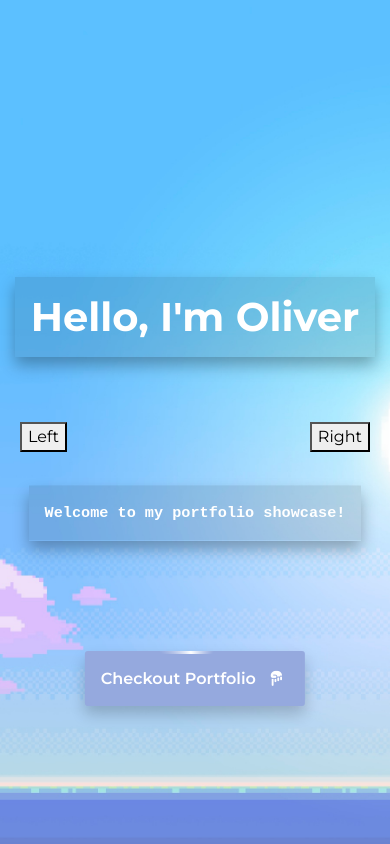
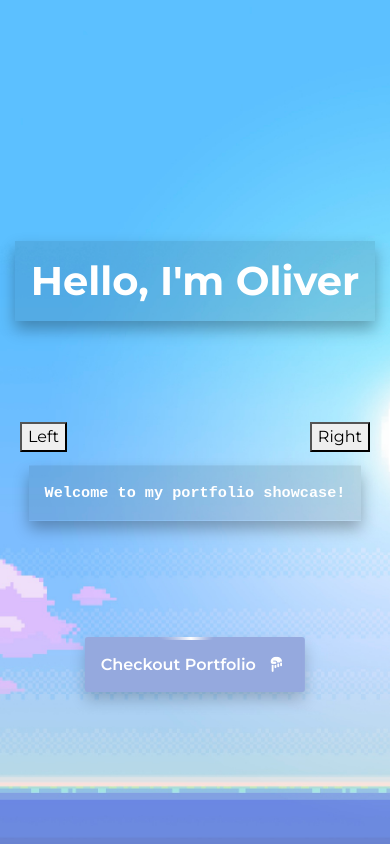
Before and after one commit to oliverEddy/Olivers-Portfolio, a React (Create React App) app: page / in a window 390 px wide. Shown: the top 844 px of the page. Built offline with nearby package versions, Linux system fonts and the light colour scheme.

Commit message:
Add height media queries for header

```diff
--- a/src/components/section/Header.css
+++ b/src/components/section/Header.css
@@ -190,3 +190,25 @@
                         }
 
                       }
+
+
+
+
+
+
+                      @media (max-height: 1111px) {
+                        .Header-grid {
+                          display: grid;
+                          grid-template-rows: 20% 1fr 1fr 1fr; /* Defines four rows */
+
+                        }
+                      }
+
+
+                      @media (max-height: 700px) {
+                        .Header-grid {
+                          display: grid;
+                          grid-template-rows: 12.5% 1fr 1fr 1fr; /* Defines four rows */
+
+                        }
+                      }
```
